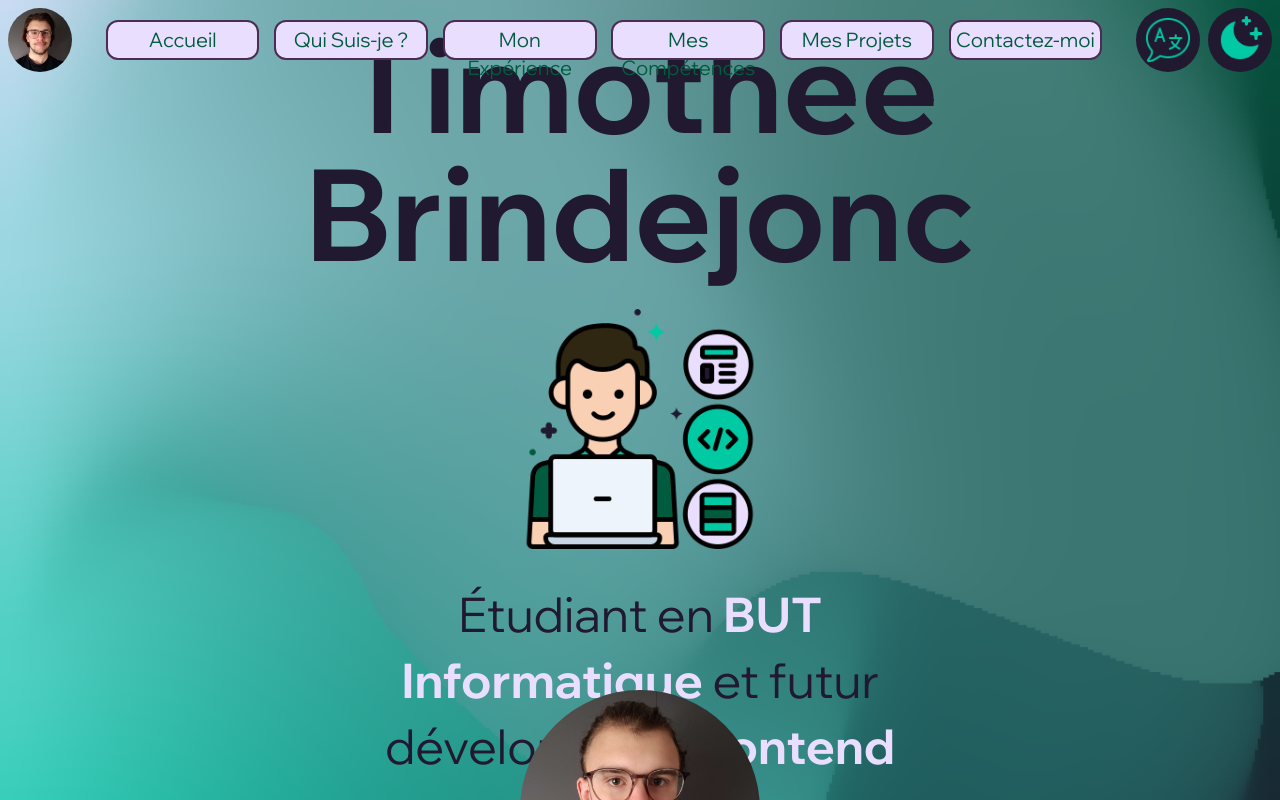
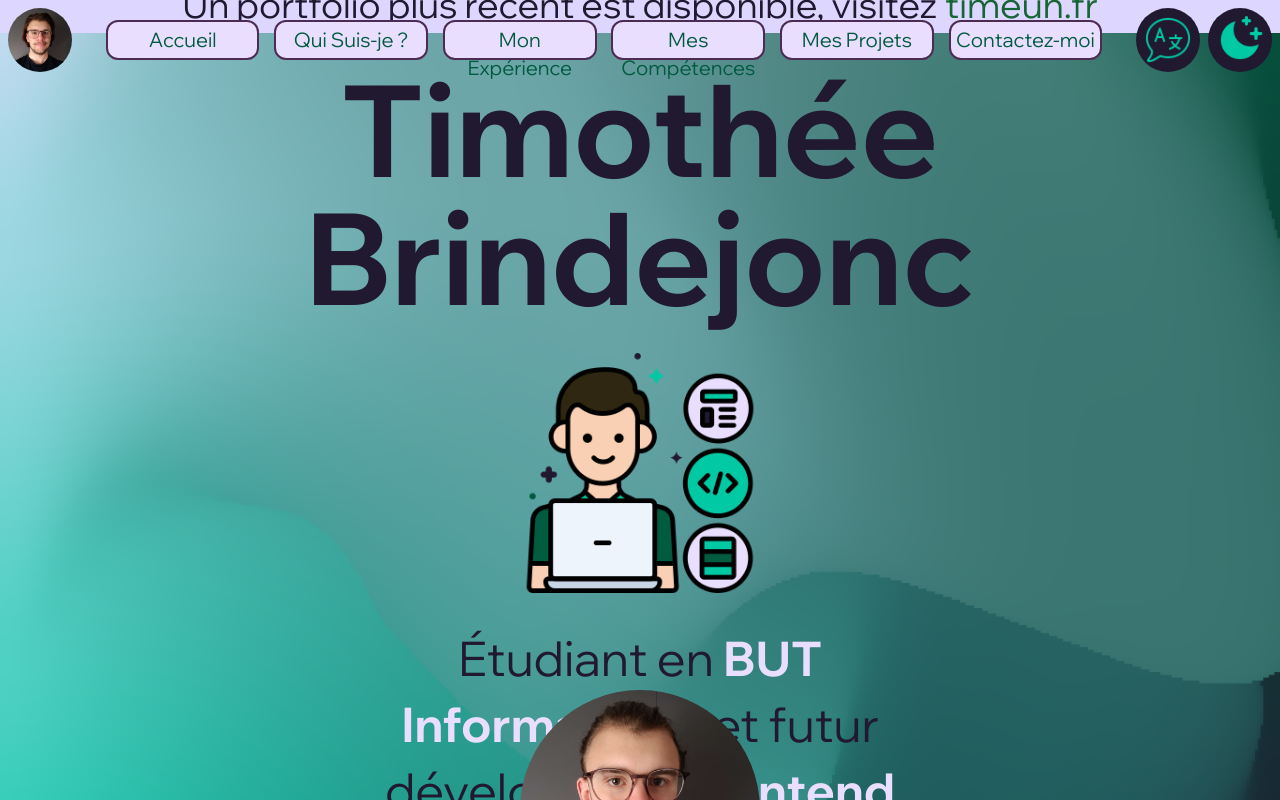
Before and after one commit to tbrindejonc/Portfolio-v2, a React (Vite) app: page / in a window 1280 px wide. Shown: the top 800 px of the page. Built offline with nearby package versions, Linux system fonts and the light colour scheme.

Commit message:
feat: add new portfolio message and link

```diff
--- a/src/components/home/Home.tsx
+++ b/src/components/home/Home.tsx
@@ -61,6 +61,10 @@ export default function Home(){
   return (
     <div id={'home'} className={`home-base-mobile
       ${isCurrentLight ? 'home-light-mobile xl:home-light-desktop' : 'home-dark-mobile xl:home-dark-desktop'}`}>
+      <section className={'text-violet-dark flex flex-row items-center bg-violet-200 space-x-2 text-4xl w-full justify-center p-2'}>
+        <h2>Un portfolio plus récent est disponible, visitez</h2>
+        <a href='https://timeuh.fr' className={'text-green-800'}>timeuh.fr</a>
+      </section>
       <h1 ref={nameRef} className={`text-6xl font-bold text-center xl:text-9xl ${isCurrentLight ? 'text-violet-dark' : 'text-pink-light'}`}
         onMouseEnter={() => {
           titleEffect(nameRef);
```
